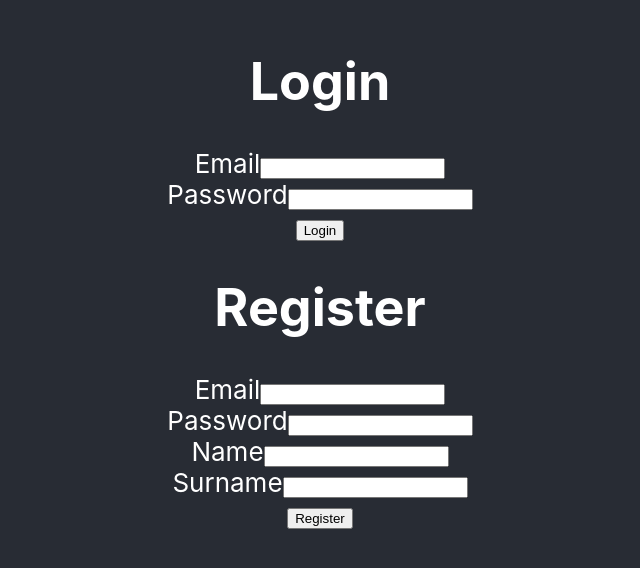
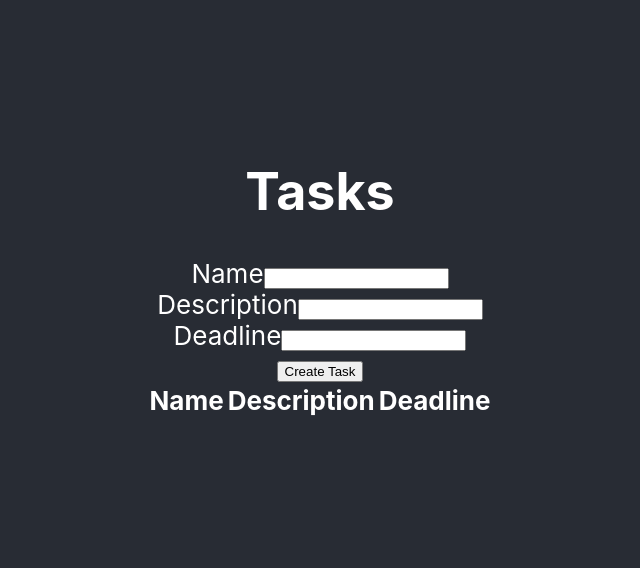
Before and after one commit to uhhigor/pwse24, a React (Create React App) app in the folder client/: page /tasks in a window 1280 px wide. Shown: the part 128-696 px from the top of the page, without its empty margins (320-960 px from the left). Built offline with nearby package versions, Linux system fonts and the light colour scheme.

Commit message:
Frontend tasks init

```diff
--- a/client/package.json
+++ b/client/package.json
@@ -15,12 +15,14 @@
     "jquery": "^3.7.1",
     "react": "^18.2.0",
     "react-dom": "^18.2.0",
+    "react-router": "^6.22.3",
+    "react-router-dom": "^6.22.3",
     "react-scripts": "5.0.1",
     "typescript": "^4.9.5",
     "web-vitals": "^2.1.4"
   },
   "scripts": {
-    "start": "PORT=5005 react-scripts start",
+    "start": "set PORT=5005 && react-scripts start",
     "build": "react-scripts build",
     "test": "react-scripts test",
     "eject": "react-scripts eject"
--- a/client/src/App.tsx
+++ b/client/src/App.tsx
@@ -1,19 +1,28 @@
 import React from 'react';
 import logo from './logo.svg';
 import './App.css';
+import { BrowserRouter as Router, Routes, Route } from 'react-router-dom';
 import LoginPage from "./auth/LoginPage";
 import RegisterPage from "./auth/RegisterPage";
+import TaskPage from './tasks/TaskPage';
 import axios from "axios";
+
 axios.defaults.withCredentials = true;
 function App() {
   return (
     <div className="App">
-      <header className="App-header">
-        <LoginPage />
-          <RegisterPage />
-      </header>
+      <Router>
+        <header className="App-header">
+          <Routes>
+            <Route path="/login" element={<LoginPage />} />
+            <Route path="/register" element={<RegisterPage />} />
+            <Route path="/tasks" element={<TaskPage />} />
+          </Routes>
+        </header>
+      </Router>
     </div>
   );
 }
 
+
 export default App;
--- /dev/null
+++ b/client/src/tasks/TaskPage.tsx
@@ -0,0 +1,103 @@
+import $ from "jquery";
+import axios from "axios";
+import React, { useState, SyntheticEvent } from 'react';
+import { Link } from 'react-router-dom';
+
+type Task = {
+    name: string;
+    description: string;
+    deadline: Date;
+};
+
+const TaskPage: React.FC = () => {
+    const [tasks, setTasks] = useState<Task[]>([]);
+
+    const createTask = (event: SyntheticEvent) => {
+        event.preventDefault();
+        const name = (document.getElementById("name") as HTMLInputElement).value;
+        const description = (document.getElementById("description") as HTMLInputElement).value;
+        const deadline = new Date((document.getElementById("deadline") as HTMLInputElement).value);
+
+        const newTask: Task = {
+            name: name,
+            description: description,
+            deadline: deadline, // Fix: Change the type from Date to string
+        };
+
+        setTasks(prevTasks => [...prevTasks, newTask]);
+    }
+
+    return (
+        <div className="TaskPage">
+            <h1>Tasks</h1>
+            <form>
+                <div>
+                    <label htmlFor="name">Name</label>
+                    <input type="text" id="name" name="name" />
+                </div>
+                <div>
+                    <label htmlFor="description">Description</label>
+                    <input type="text" id="description" name="description" />
+                </div>
+                <div>
+                    <label htmlFor="deadline">Deadline</label>
+                    <input type="text" id="deadline" name="deadline" />
+                </div>
+                <button onClick={createTask}>Create Task</button>
+            </form>
+
+            <table>
+                <thead>
+                    <tr>
+                        <th>Name</th>
+                        <th>Description</th>
+                        <th>Deadline</th>
+                    </tr>
+                </thead>
+                <tbody>
+                    {tasks.map((task, index) => (
+                        <tr key={index}>
+                            <td>{task.name}</td>
+                            <td>{task.description}</td>
+                            <td>{task.deadline.toLocaleDateString()}</td>
+                            <td>
+                                <Link to={`/tasks/${index}`}>Complete the task</Link>
+                            </td>
+                        </tr>
+                    ))}
+                </tbody>
+            </table>
+        </div>
+    )
+}
+
+// function showTasks() {
+//     axios.get(process.env.REACT_APP_API_ADDRESS + "/tasks").then((response) => {
+//         console.log(response.data);
+//     }).catch((err) => {
+//         console.log("Error: " + err.response.data);
+//     });
+// }
+
+
+// function requestTask(event: any) {
+//     event.preventDefault();
+//     const name = $("#name")
+//     const description = $("#description")
+//     const deadline = $("#deadline")
+//     if (name.length !== 0 || description.length !== 0
+//     || deadline.length !== 0) {
+//         const data = {
+//             name: name.val(),
+//             description: description.val(),
+//             deadline: deadline.val()
+//         };
+//         axios.post(process.env.REACT_APP_API_ADDRESS + "/tasks", data).then((response) => {
+//             console.log(response.data);
+//         }).catch((err) => {
+//             console.log("Error: " + err.response.data);
+//         });
+//     }
+// }
+
+export default TaskPage;
```
Also changed, not shown: 1 other file (tests, documents, lock files or other folders).
